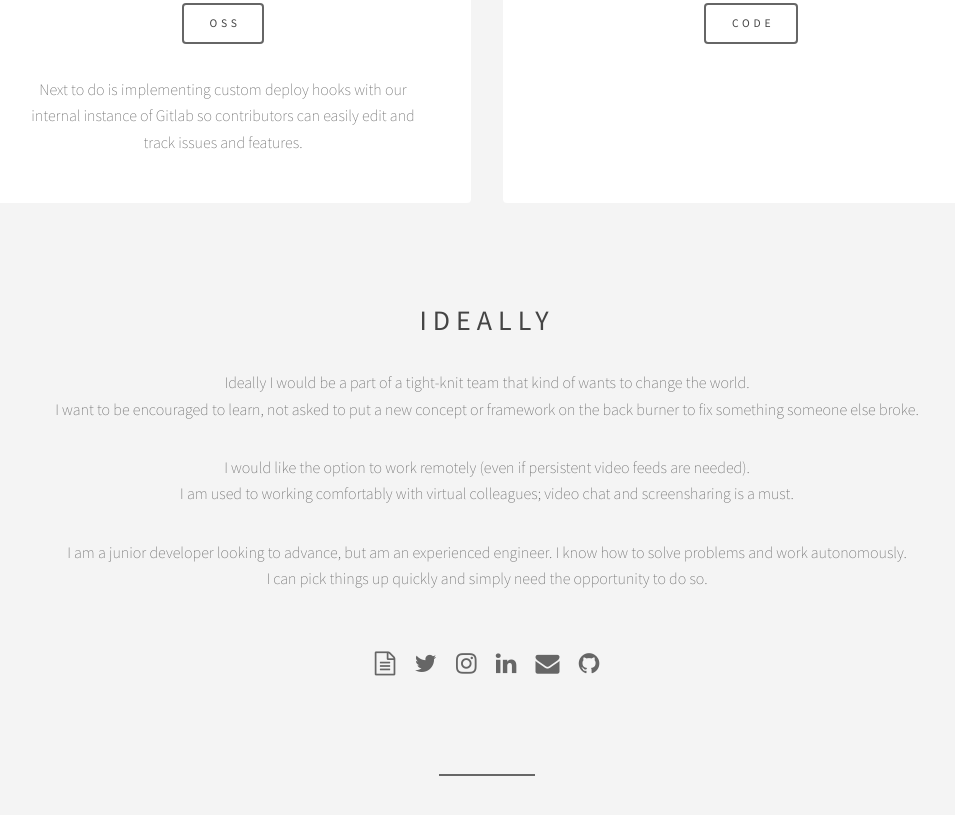
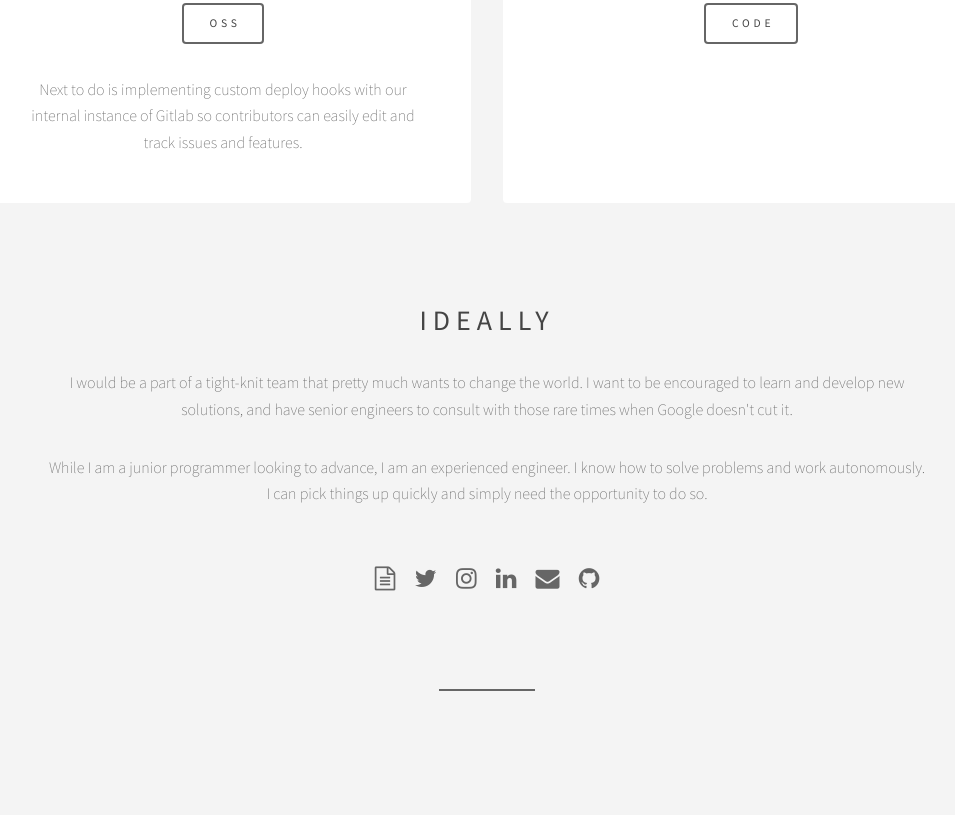
Before and after one commit to rosiecakes/roselovestacos, a website: page app/index.html in a window 1280 px wide. Shown: the part 2303-3118 px from the top of the page, without its empty margins (153-1108 px from the left). Drawn offline with Linux system fonts and the light colour scheme; some packages are replaced by stand-ins of ours; a script that the page names is missing.

Commit message:
cta section edits and padding

```diff
--- a/app/assets/css/main.css
+++ b/app/assets/css/main.css
@@ -1517,7 +1517,7 @@ text-align: center;
 /* CTA */
 
 #cta {
-padding: 2em 0 0.1em 0;
+padding: 2em 4em 0.1em 4em;
 text-align: center;
 }
 
--- a/app/index.html
+++ b/app/index.html
@@ -85,9 +85,8 @@
           </section>
           <section id="cta" class="main special">
             <h2>Ideally</h2>
-            <p class="align-center">Ideally I would be a part of a tight-knit team that kind of wants to change the world. <br /> I want to be encouraged to learn, not asked to put a new concept or framework on the back burner to fix something someone else broke.</p>
-            <p>I would like the option to work remotely (even if persistent video feeds are needed). <br />I am used to working comfortably with virtual colleagues; video chat and screensharing is a must.</p>
-            <p>I am a junior developer looking to advance, but am an experienced engineer. I know how to solve problems and work autonomously.<br />I can pick things up quickly and simply need the opportunity to do so.</p>
+            <p class="align-center">I would be a part of a tight-knit team that pretty much wants to change the world. I want to be encouraged to learn and develop new solutions, and have senior engineers to consult with those rare times when Google doesn't cut it.</p>
+            <p>While I am a junior programmer looking to advance, I am an experienced engineer. I know how to solve problems and work autonomously.<br />I can pick things up quickly and simply need the opportunity to do so.</p>
             <br />
               <ul class="icons">
                 <li><a href="https://docs.google.com/document/d/1MVU6f6QbNYkzCtzjr1hNKt_uZZUQiJ0iLuCxxG5wq2Y/edit?usp=sharing" class="icon fa-file-text-o fa-lg tooltip" title="Download my resume"><span class="label">Resume</span></a></li>
```
